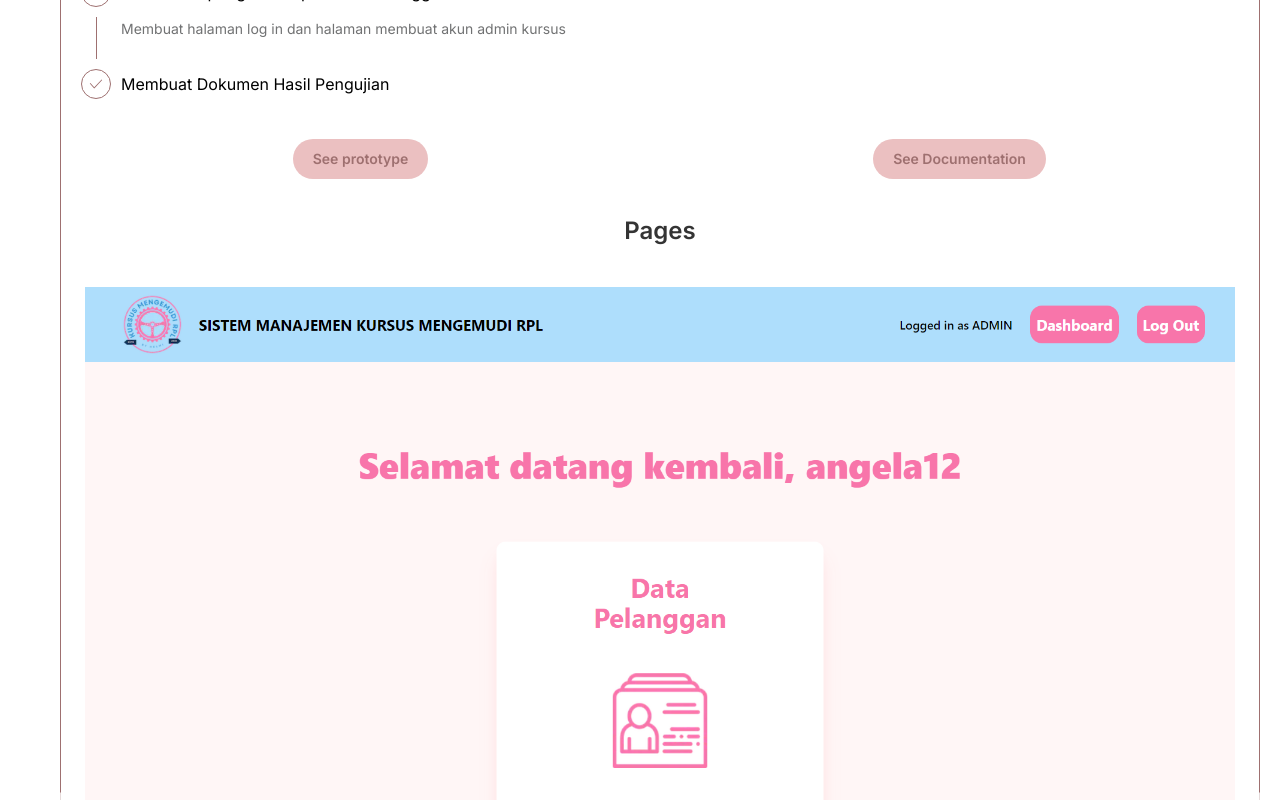
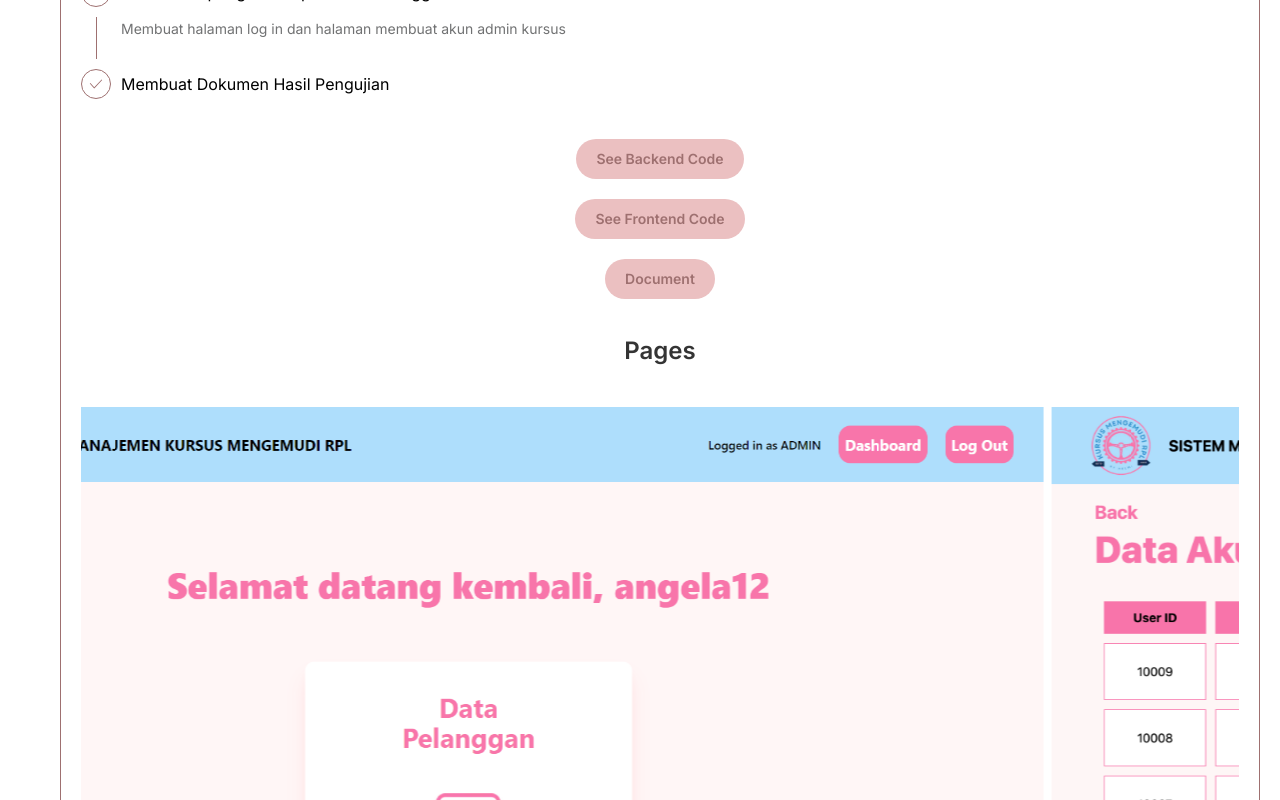
Before and after one commit to pinkpeonydaisy/esther-portfolio, a Next.js app: page /web-development in a window 1280 px wide. Shown: the part 840-1640 px from the top of the page. Built offline with nearby package versions, Linux system fonts and the light colour scheme.

Commit message:
fix webdev page

```diff
--- a/src/app/web-development/page.tsx
+++ b/src/app/web-development/page.tsx
@@ -1,6 +1,6 @@
 "use client";
 
-import React from 'react';
+import React from "react";
 import Components from "@/components";
 import { Steps } from "rsuite";
 import Image from "next/image";
@@ -8,7 +8,7 @@ import "rsuite/dist/rsuite.min.css"; // Ensure rsuite styles are imported correc
 import "slick-carousel/slick/slick.css";
 import "slick-carousel/slick/slick-theme.css";
 import Assets from "@/assets";
-import Slider from 'react-slick';
+import Slider from "react-slick";
 
 const styles = {
   display: "inline-table",
@@ -44,13 +44,17 @@ const PictureSlide = () => {
             <div
               key={index}
               className="w-full flex justify-center items-center"
-                style={{ height: '300px' }} // Ensure container height is set for vertical centering
+              style={{ height: "300px" }} // Ensure container height is set for vertical centering
             >
               <Image
                 src={src}
                 alt={`porto ${index + 1}`}
                 className="p-1"
-                  style={{ maxWidth: '100%', maxHeight: '100%', objectFit: 'contain' }}
+                style={{
+                  maxWidth: "100%",
+                  maxHeight: "100%",
+                  objectFit: "contain",
+                }}
               />
             </div>
           ))}
@@ -59,7 +63,6 @@ const PictureSlide = () => {
     </div>
   );
 };
-
 
 const WebDevelopment = () => {
   const proccessClick = () => {};
@@ -139,22 +142,36 @@ const WebDevelopment = () => {
                   title="Melakukan pengetesan pada fitur menggunakan JEST"
                   description="Membuat halaman log in  dan halaman membuat akun admin kursus"
                 />
-                <Steps.Item status="finish" title="Membuat Dokumen Hasil Pengujian" />
+                <Steps.Item
+                  status="finish"
+                  title="Membuat Dokumen Hasil Pengujian"
+                />
               </Steps>
             </div>
             <div className="flex mb-5 flex-col md:flex-row">
               <div className="flex w-full justify-center">
                 <Components.Button
-                  label="See prototype"
+                  label="See Backend Code"
                   showArrow={false}
-                  onClick={proccessClick}
+                  href="https://github.com/pinkpeonydaisy/kursusmengemudi-backend" // Replace with your URL
                 />
               </div>
-              <div className="flex w-full justify-center mt-2 md:mt-0">
+            </div>
+            <div className="flex mb-5 flex-col md:flex-row">
+              <div className="flex w-full justify-center">
                 <Components.Button
-                  label="See Documentation"
+                  label="See Frontend Code"
                   showArrow={false}
-                  onClick={proccessClick}
+                  href="https://github.com/pinkpeonydaisy/kursusmengemudi-frontend" // Replace with your URL
+                />
+              </div>
+            </div>
+            <div className="flex mb-5 flex-col md:flex-row">
+              <div className="flex w-full justify-center">
+                <Components.Button
+                  label="Document"
+                  showArrow={false}
+                  href="https://drive.google.com/file/d/1nxGdiM7Eyr-PgehKc09LWt6rqupafIQm/view?usp=sharing" // Replace with your URL
                 />
               </div>
             </div>
```
Lines whose indentation alone changed are shown as unchanged.
